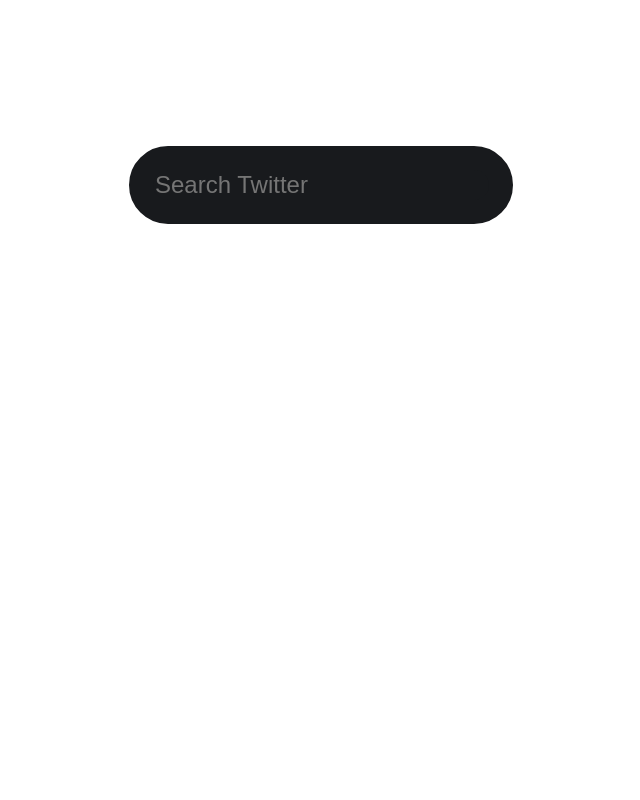
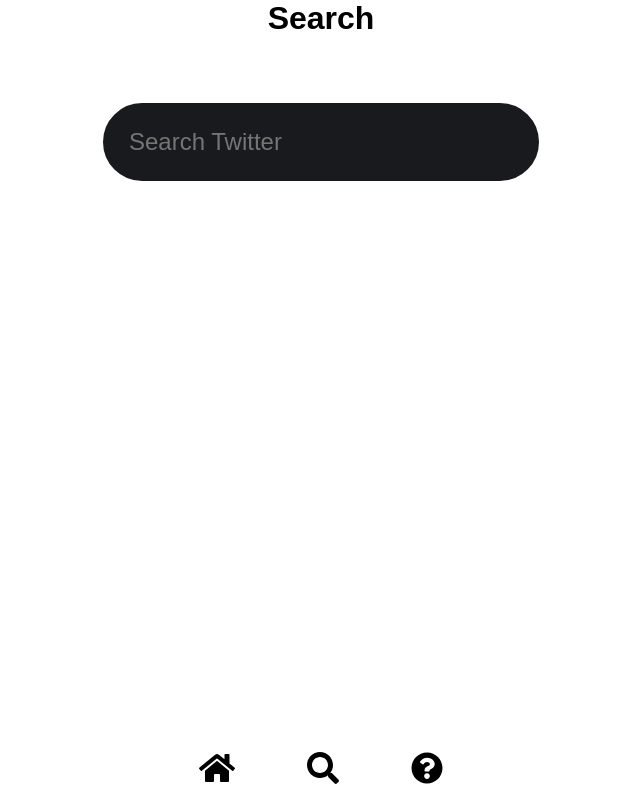
Before and after one commit to lboecken/fullStackTwitterSearch, a React (Create React App) app in the folder frontend/: page /search in a window 1280 px wide. Shown: the whole page, without its empty margins (319-959 px from the left). Built offline with nearby package versions, Linux system fonts and the light colour scheme.

Commit message:
style: final style touches

```diff
--- a/frontend/src/App.css
+++ b/frontend/src/App.css
@@ -3,3 +3,7 @@
   background: white;
   width: 100%;
 }
+
+.App * {
+  font-family: Arial, Helvetica, sans-serif;
+}
--- a/frontend/src/components/Navbar.css
+++ b/frontend/src/components/Navbar.css
@@ -1,51 +1,31 @@
-.header__navBar {
+.navbar {
+  position: fixed;
+  bottom: 0;
+  width: 100%;
+  background: white;
   display: flex;
-  flex-direction: column;
-  position: fixed;
-  top: 0;
-  left: 0;
-  height: 100%;
-  width: 100%;
-  background: #181a1d;
-  text-align: center;
-  height: 100%;
-  transform: translateX(100%);
-  transition: transform 0.6s ease;
+  justify-content: center;
+  align-content: center;
+  gap: 3rem;
 }
 
-.header__navBar--open {
-  transform: translateX(0);
+.navbar__link {
+  color: black;
+  text-decoration: none;
+  margin: 0.75rem;
+  font-size: 2rem;
+}
+.navbar__link:visited {
+  text-decoration: none;
+  color: black;
 }
 
-.header__navBar__link {
-  text-decoration: none;
-  margin: 1rem;
-  font-size: 2rem;
-}
-.header__navBar__link:visited {
-  text-decoration: none;
-  color: white;
+.active {
+  /* filter: opacity(0.5);
+  background: rgb(122, 118, 118) !important; */
+  color: black !important;
 }
 
-.header__wrapper {
-  display: flex;
+.active * {
+  filter: invert(1) !important;
 }
-
-.header__menuButton {
-  color: white;
-  font-size: 3rem;
-  margin: 1rem;
-  max-width: 45px;
-  flex: 0 6;
-  align-self: start;
-  cursor: pointer;
-  z-index: 999;
-}
-
-.header__title {
-  flex: 0 1;
-  margin: auto;
-  color: white;
-  text-align: center;
-  justify-content: center;
-}
--- a/frontend/src/components/Navbar.js
+++ b/frontend/src/components/Navbar.js
@@ -1,45 +1,26 @@
-import React, { useState } from 'react';
-import { Link } from 'react-router-dom';
+import React from 'react';
+import { NavLink } from 'react-router-dom';
 import './Navbar.css';
 import { FontAwesomeIcon } from '@fortawesome/react-fontawesome';
-import { faBars, faTwitter } from '@fortawesome/free-solid-svg-icons';
+import {
+  faHome,
+  faSearch,
+  faQuestionCircle,
+} from '@fortawesome/free-solid-svg-icons';
 
 function Navbar() {
-  const [isNavOpen, setIsNavOpen] = useState(false);
-  function toggleNavBar() {
-    if (isNavOpen === false) {
-      setIsNavOpen(true);
-    } else {
-      setIsNavOpen(false);
-    }
-  }
   return (
     <div>
-      <div className='header__wrapper'>
-        <FontAwesomeIcon
-          className='header__menuButton'
-          icon={faBars}
-          onClick={toggleNavBar}
-        />
-        <h1 className='header__title'> Search Twitter</h1>
-      </div>
-      <nav
-        className={`header__navBar ${isNavOpen ? 'header__navBar--open' : ''}`}>
-        <Link to='/' className='header__navBar__link' onClick={toggleNavBar}>
-          Home
-        </Link>
-        <Link
-          to='/search'
-          className='header__navBar__link'
-          onClick={toggleNavBar}>
-          Search
-        </Link>
-        <Link
-          to='/random'
-          className='header__navBar__link'
-          onClick={toggleNavBar}>
-          Random
-        </Link>
+      <nav className='navbar'>
+        <NavLink to='/' className='navbar__link'>
+          <FontAwesomeIcon icon={faHome} className='navbar__link__icon' />
+        </NavLink>
+        <NavLink to='/search' className='navbar__link'>
+          <FontAwesomeIcon icon={faSearch} />
+        </NavLink>
+        <NavLink to='/random' className='navbar__link'>
+          <FontAwesomeIcon icon={faQuestionCircle} />
+        </NavLink>
       </nav>
     </div>
   );
--- /dev/null
+++ b/frontend/src/components/Title.css
@@ -0,0 +1,4 @@
+.Title {
+  text-align: center;
+  font-size: 2rem;
+}
--- /dev/null
+++ b/frontend/src/components/Title.js
@@ -0,0 +1,12 @@
+import React from 'react';
+import './Title.css';
+
+function Title(props) {
+  return (
+    <div>
+      <h1 className='Title'>{props.pageHeading}</h1>
+    </div>
+  );
+}
+
+export default Title;
--- a/frontend/src/components/Tweet.css
+++ b/frontend/src/components/Tweet.css
@@ -15,10 +15,11 @@
   color: black;
 }
 
+.tweet__media,
 .tweet__body,
 .tweet__sourceInfo,
 .tweet__metrics {
-  margin-left: 4rem;
+  margin-left: 3.5rem;
 }
 
 .tweet__link {
@@ -34,15 +35,16 @@
 
 .tweet__userInfo__profilePicture {
   border-radius: 50%;
+  border: #e1e8ed 1px solid;
 }
-
+.tweet__break__sourceInfo,
 .tweet__sourceInfo {
-  display: flex;
-  gap: 10px;
+  display: none;
 }
 
 .tweet__metrics {
   display: flex;
+  gap: 2ch;
 }
 
 .tweet__body {
@@ -50,6 +52,11 @@
 }
 
 .tweet__media {
+  display: flex;
+  flex-wrap: wrap;
+}
+.tweet__media__img {
+  width: 25%;
 }
 .tweet__media__img {
   border-radius: 15px;
--- a/frontend/src/components/Tweet.js
+++ b/frontend/src/components/Tweet.js
@@ -30,7 +30,7 @@
             );
           })}
       </div>
-      <hr />
+      <hr className='tweet__break__sourceInfo' />
       <div className='tweet__sourceInfo'>
         <div className='tweet__sourceInfo__date'>{props.tweet.date}</div>
         <div className='tweet_sourceInfo__time'>{props.tweet.time}</div>
--- a/frontend/src/components/components.js
+++ b/frontend/src/components/components.js
@@ -1,2 +1,3 @@
 export { default as Navbar } from './Navbar';
 export { default as Results } from './Results';
+export { default as Title } from './Title';
--- a/frontend/src/pages/Home/Home.js
+++ b/frontend/src/pages/Home/Home.js
@@ -1,5 +1,5 @@
 import React, { useEffect, useState } from 'react';
-import { Results } from '../../components/components';
+import { Results, Title } from '../../components/components';
 import { fetchAPI } from '../../helpers';
 
 function Home() {
@@ -11,6 +11,7 @@
   }, []);
   return (
     <div className='home'>
+      <Title pageHeading='Home' />
       <Results tweets={tweets} />
     </div>
   );
--- a/frontend/src/pages/Random/Random.js
+++ b/frontend/src/pages/Random/Random.js
@@ -1,5 +1,5 @@
 import React, { useState } from 'react';
-import { Results } from '../../components/components';
+import { Results, Title } from '../../components/components';
 import Input from './Input';
 
 function Random() {
@@ -7,6 +7,7 @@
 
   return (
     <div className='randomTweets'>
+      <Title pageHeading='Random' />
       <Input setQueryResults={setQueryResults} />
       <Results className='random_tweet' tweets={queryResults} />
     </div>
--- a/frontend/src/pages/Search/Search.css
+++ b/frontend/src/pages/Search/Search.css
@@ -1,7 +1,7 @@
-.searchTwitter * {
+/* .searchTwitter * {
   margin: auto;
   box-sizing: border-box;
-}
+} */
 
 /* DROPDOWN */
 .rules * {
@@ -33,6 +33,8 @@
 
 /* INPUT  */
 .inputForm {
+  margin: auto;
+  box-sizing: border-box;
   display: flex;
   width: 80vw;
   justify-content: center;
--- a/frontend/src/pages/Search/Search.js
+++ b/frontend/src/pages/Search/Search.js
@@ -1,7 +1,7 @@
 import React, { useState } from 'react';
 import Input from './Input';
 import Dropdown from './RulesDropdown';
-import { Results } from '../../components/components';
+import { Results, Title } from '../../components/components';
 import './Search.css';
 
 function Search() {
@@ -9,6 +9,7 @@
 
   return (
     <div className='searchTwitter'>
+      <Title pageHeading='Search' />
       <Dropdown />
       <Input setQueryResults={setQueryResults} />
       <Results tweets={queryResults} />
```
Also changed, not shown: 1 other file (tests, documents, lock files or other folders).
